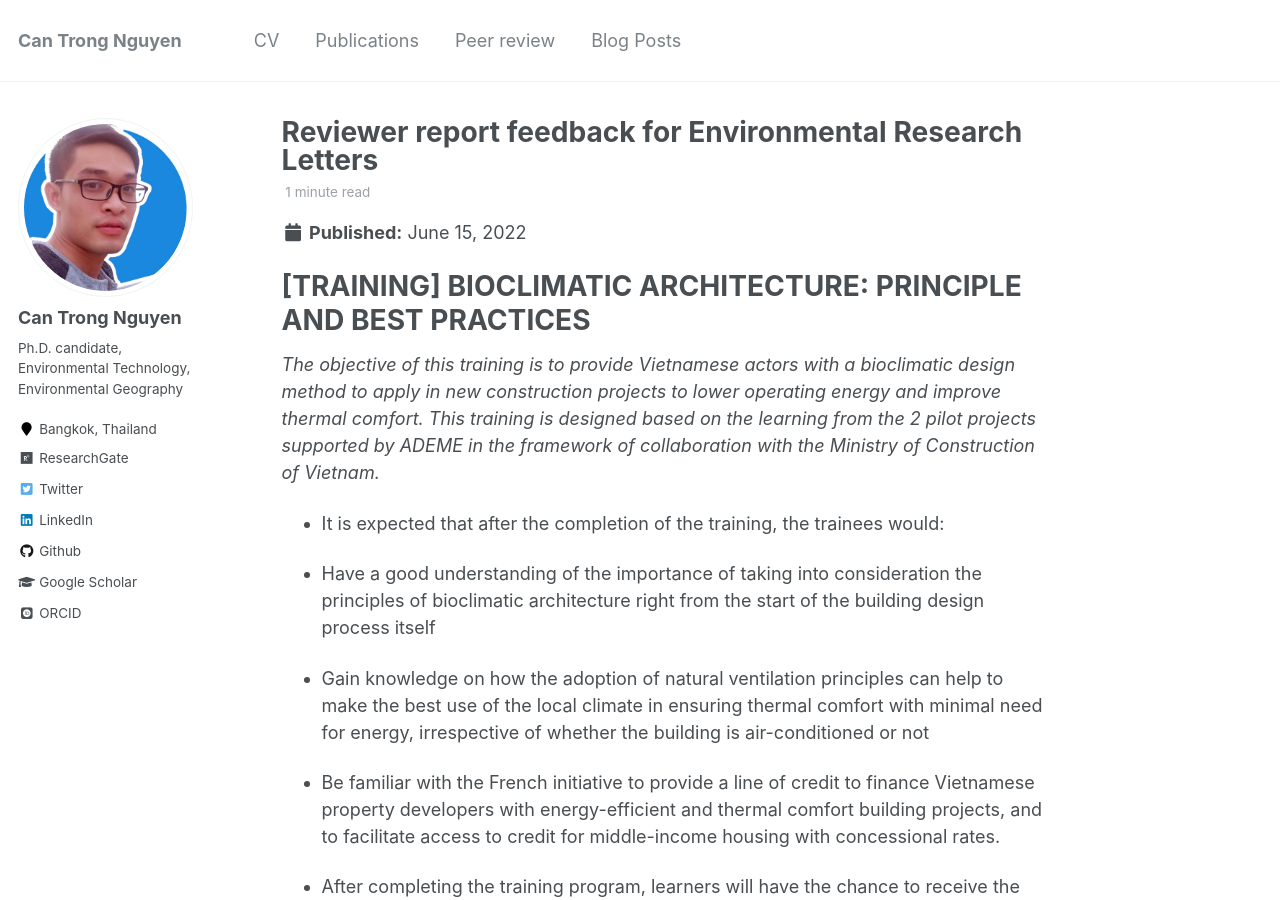
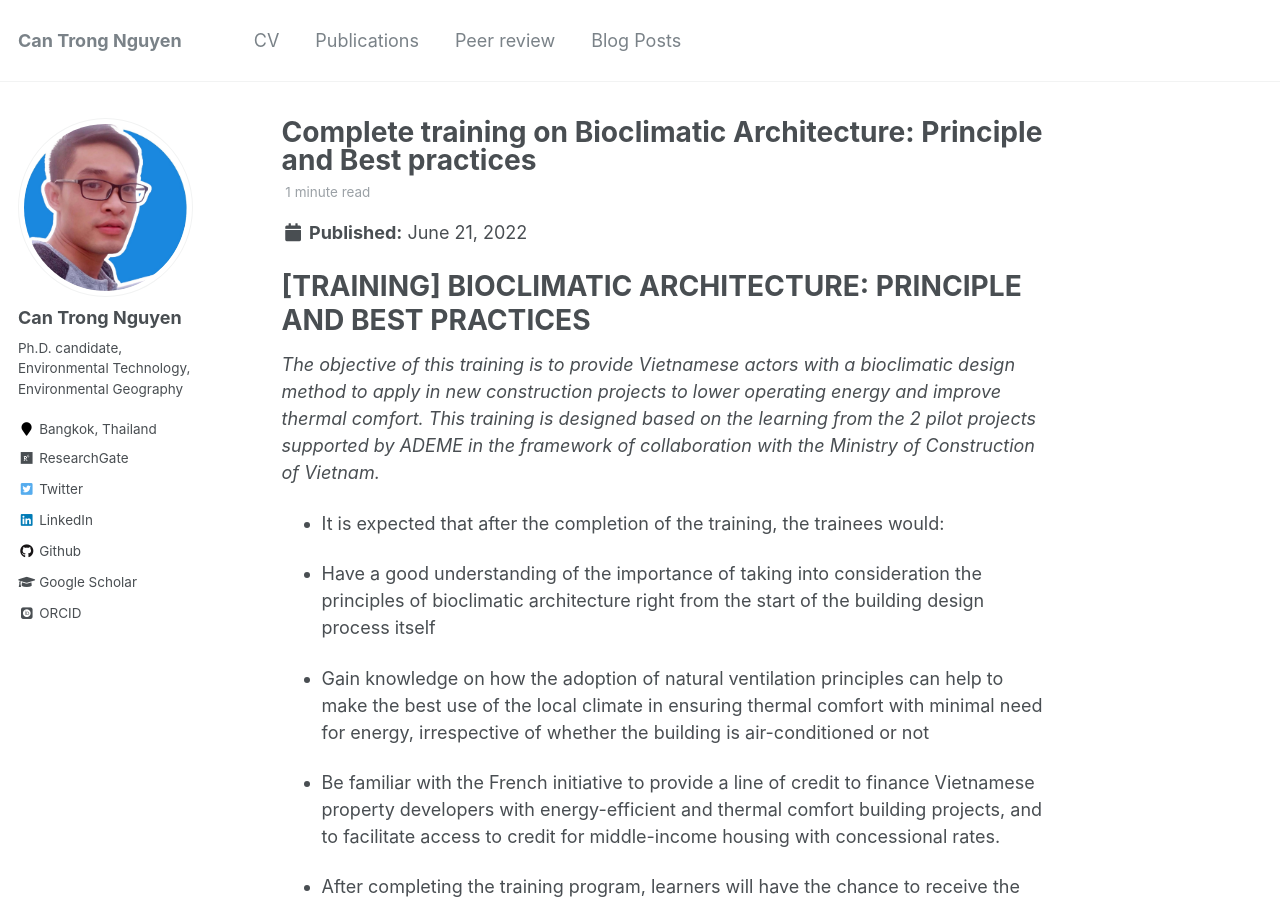
Before and after one commit to canng/oldsite, a Jekyll site: the page built from _posts/2022-06-21-Bioclimate-training.md, in a window 1280 px wide and 900 px high. Built offline with Jekyll 4.4.1, drawn with Linux system fonts in a browser that asks for light colours; some web fonts are replaced.

Commit message:
update post

```diff
--- a/_posts/2022-06-21-Bioclimate.md
+++ b/_posts/2022-06-21-Bioclimate-training.md
@@ -1,6 +1,6 @@
 ---
-title:  "Reviewer report feedback for Environmental Research Letters"
-date:   2022-06-15 00:00:00
+title:  "Complete training on Bioclimatic Architecture: Principle and Best practices"
+date:   2022-06-21 00:00:00
 author: Can Nguyen
 categories: others
 tags:
```
